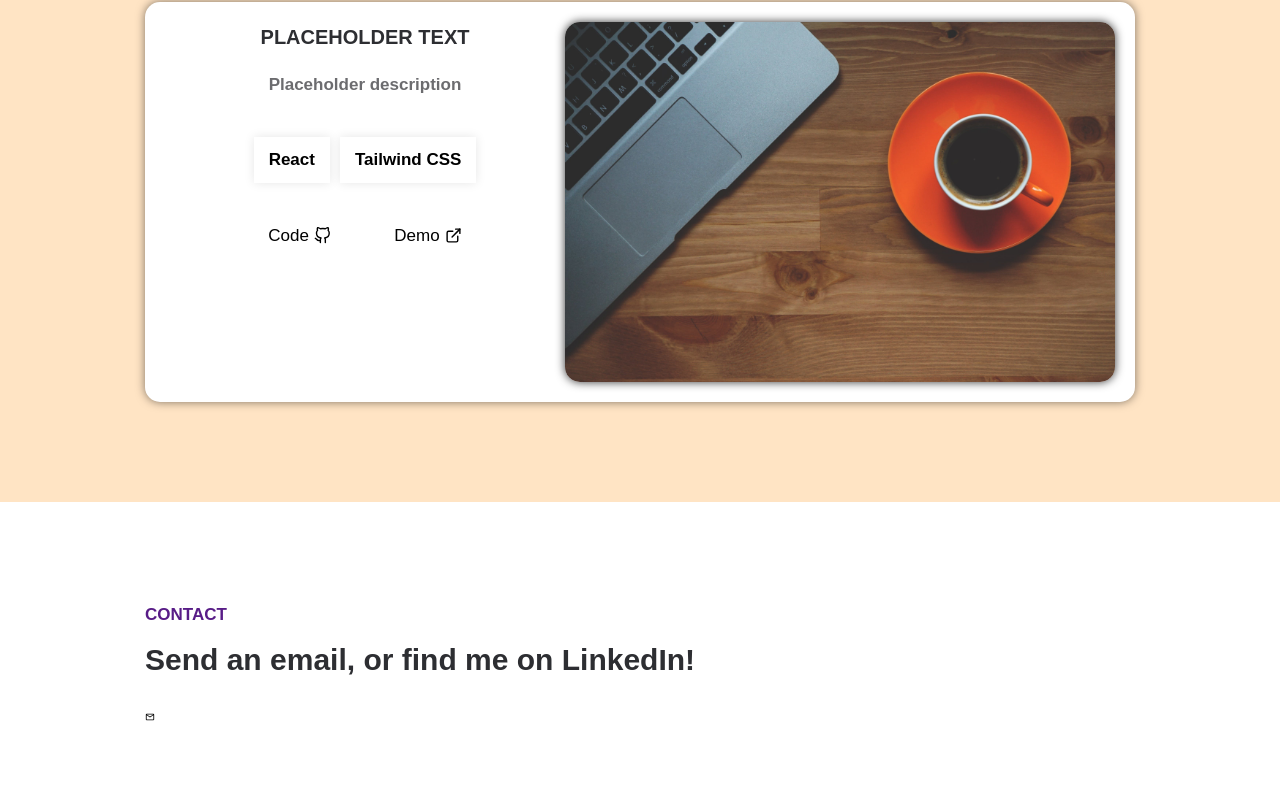
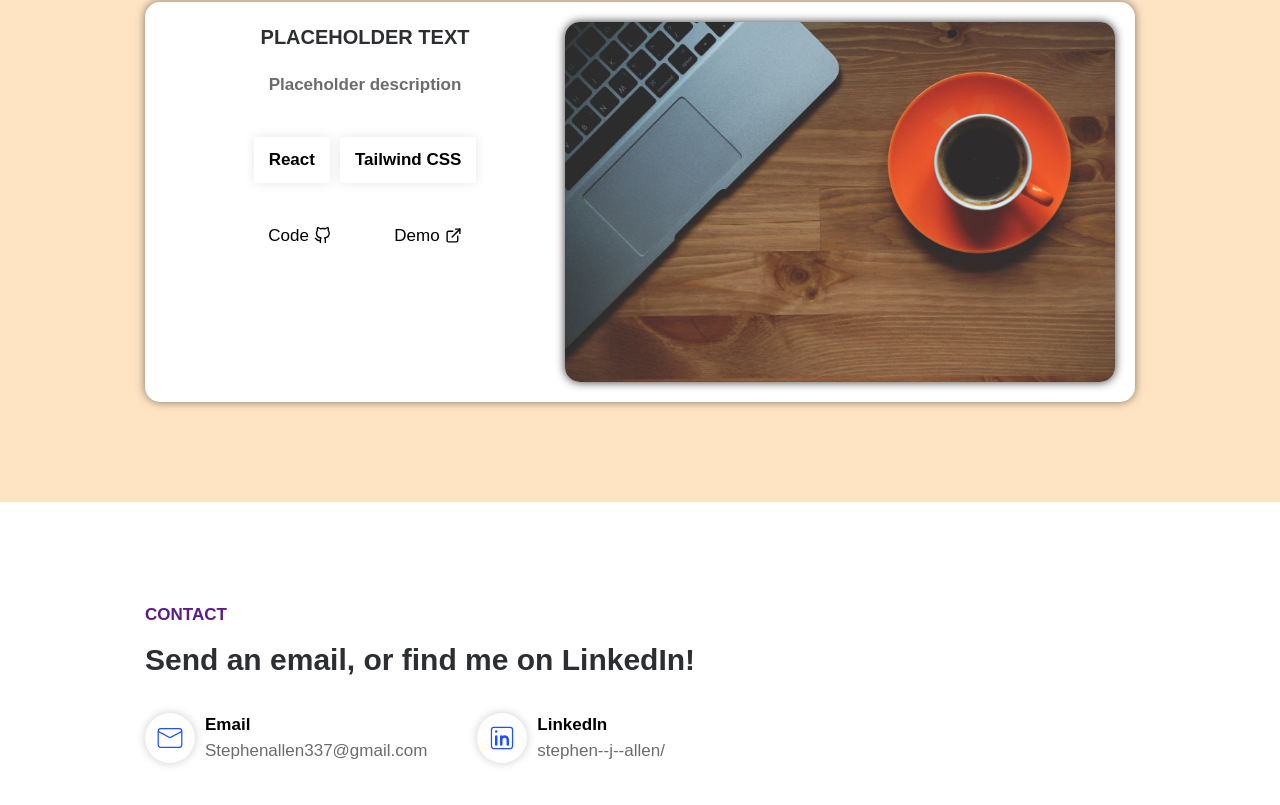
Before and after one commit to Stephen-A/Stephen-A.github.io, a React (Vite) app: page / in a window 1280 px wide. Shown: the part 2931-3736 px from the top of the page. Built offline with nearby package versions, Linux system fonts and the light colour scheme.

Commit message:
changed width that side nav is hidden, made changes to styling on 'Contact' section

```diff
--- a/src/components/Contact.css
+++ b/src/components/Contact.css
@@ -4,6 +4,10 @@
 .contact-content {
     display: flex;
     flex-direction: column;
+
+    @media (max-width: 800px) {
+        text-align: center;
+    }
 }
 .contact-title p{
     color: rgb(88 28 135);
@@ -20,11 +24,52 @@
 .contact-image {
     display: flex;
     flex-wrap: wrap;
-    gap: 1rem;
+    gap: 5rem;
     margin-top: 3rem;
+
+    @media (max-width: 800px) {
+        flex-direction: column;
+        gap: 5rem;
+        text-align: center;
+        justify-content: center;
+    }
 }
 .contact-image-holder {
     align-items: center;
     display: flex;
     gap: 1rem;
+
+    @media (max-width: 800px) {
+        flex-direction: column;
+    }
 }
+.contact-image-holder span {
+    border-radius: 50%;
+    box-shadow: 0 0 10px rgba(0, 0, 0, .2);
+    display: flex;
+    height: 5rem;
+    width: 5rem;
+    justify-content: center;
+    align-items: center;
+    color: #1F51FF;
+}
+.contact-image-holder svg {
+    height: 3rem;
+    width: 3rem;
+}
+.contact-info h3 {
+    font-weight: 700;
+    font-size: 1.7rem;
+}
+.contact-info p {
+    cursor: pointer;
+    text-decoration: none;
+    color: #6c6c6f;
+    font-size: 1.7rem;
+    font-weight: 500;
+    text-align: center;
+}
+.contact-info p:hover {
+    color: #1F51FF;
+    transition: all 500ms;
+}
--- a/src/components/Contact.jsx
+++ b/src/components/Contact.jsx
@@ -1,6 +1,7 @@
 import React from 'react'
 import './Contact.css'
-import { MdOutlineMail } from "react-icons/md";
+import { CiMail } from "react-icons/ci";
+import { CiLinkedin } from "react-icons/ci";
 
 const Contact = () => {
   return (
@@ -13,13 +14,23 @@ const Contact = () => {
             </div>
             <div className='contact-image'>
               <div className='contact-image-holder'>
-                <span><MdOutlineMail /></span>
-                <div className='contact-info'></div>
+                <span>
+                  <CiMail />
+                </span>
+                <div className='contact-info'>
+                  <h3>Email</h3>
+                  <p><a href='mailto:stephenallen337@gmail.com'>Stephenallen337@gmail.com</a></p>
+                </div>
 
               </div>
               <div className='contact-image-holder'>
-                <span> </span>
-                <div className='contact-info'></div>
+                <span>
+                  <CiLinkedin />
+                </span>
+                <div className='contact-info'>
+                  <h3>LinkedIn</h3>
+                  <p><a href='https://www.linkedin.com/in/stephen--j--allen/'>stephen--j--allen/</a></p>
+                </div>
 
             </div>
         </div>
--- a/src/components/Navbar.jsx
+++ b/src/components/Navbar.jsx
@@ -40,7 +40,7 @@ const Navbar = () => {
                 </ul>
 
             {/* Social icons */}
-            <div className='hidden min-[961px]:flex fixed flex-col top-[35%] left-0'>
+            <div className='hidden min-[1125px]:flex fixed flex-col top-[35%] left-0'>
                 <ul>
                     <li className='w-[160px] h-[60px] flex justify-between items-center ml-[-100px] hover:ml-[-10px] duration-300 bg-blue-600'>
                         <a className='flex justify-between items-center w-full text-white'
--- a/src/components/Projects.css
+++ b/src/components/Projects.css
@@ -126,7 +126,7 @@
     display: flex;
 }
 .project-description a:hover {
-    color: blue;
+    color: #1F51FF;
     transition: all 500ms;
 }
 
```
